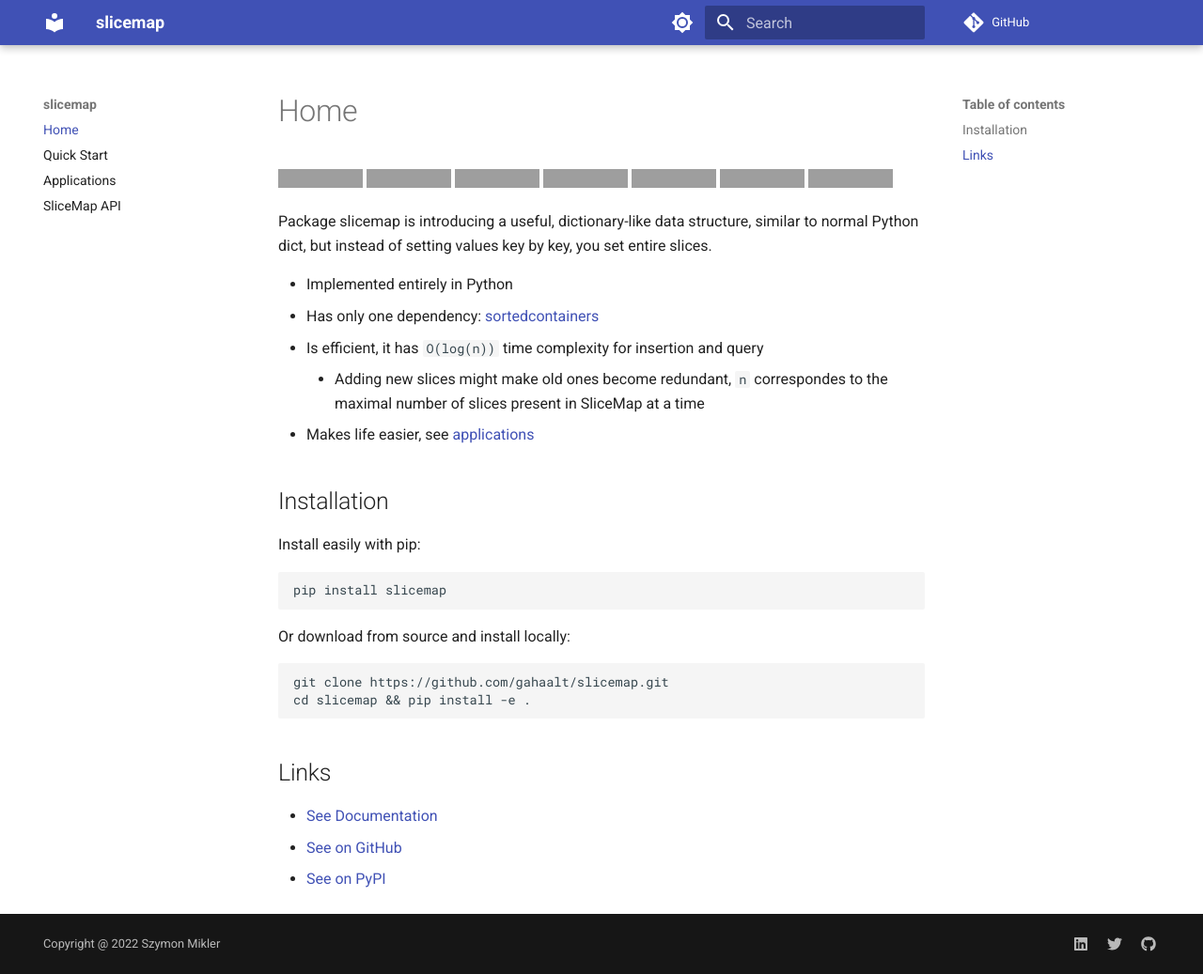
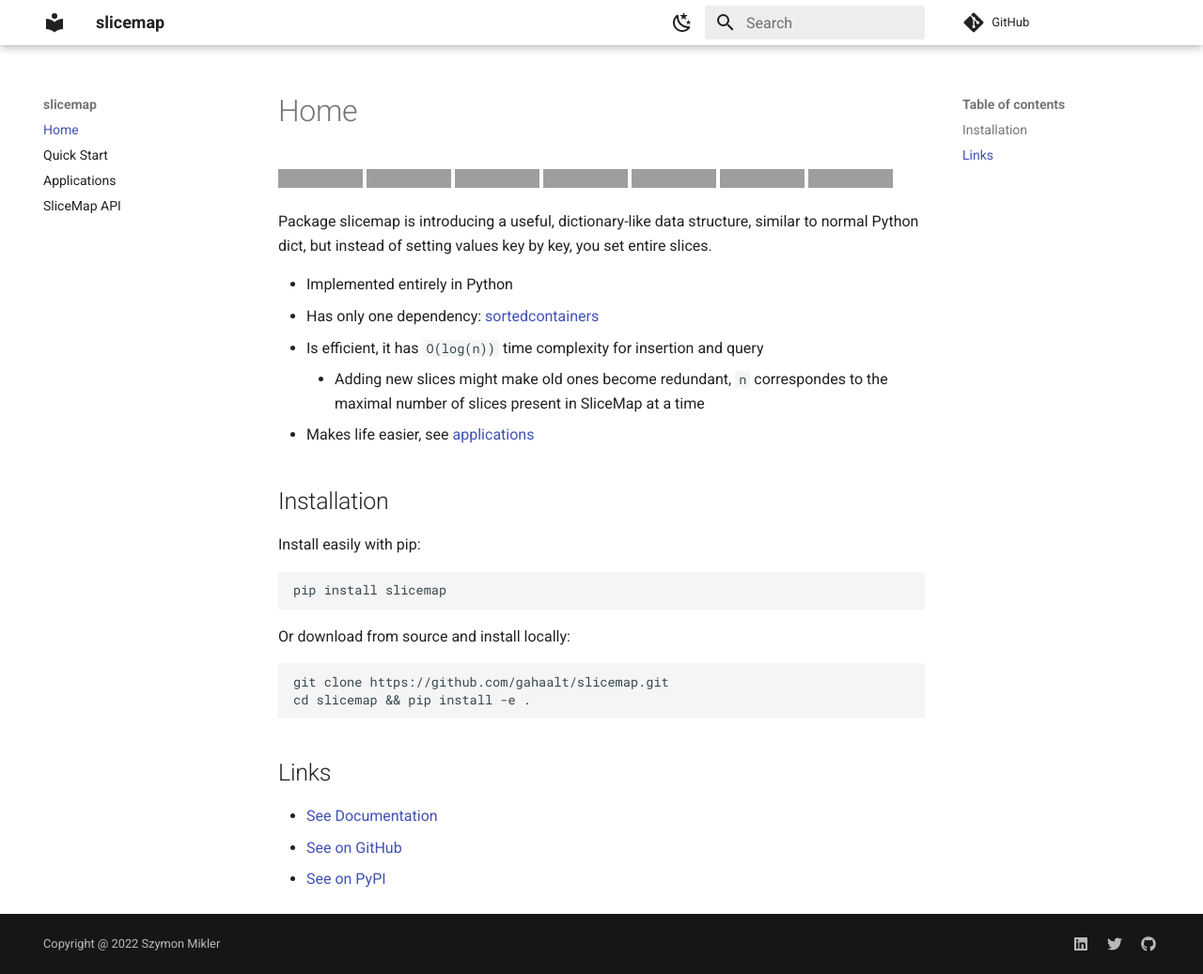
Before and after one commit to sjmikler/slicemap, an MkDocs documentation site: the page built from docs/README.md, in a window 1280 px wide and 1037 px high. Shown: the whole window at 94% size. Built offline with MkDocs 1.6.1 and Material for MkDocs 9.7.7, drawn with Linux system fonts in a browser that asks for light colours; comment, search, counter and statistics services are not loaded; grey boxes are pictures that could not be loaded.

Commit message:
Change docs theme

```diff
--- a/mkdocs.yml
+++ b/mkdocs.yml
@@ -32,16 +32,19 @@ plugins:
 
 theme:
     name: material
-
     palette:
         # Palette toggle for light mode
         -   scheme: default
+            primary: white
+            accent: deep purple
             toggle:
-                icon: material/brightness-7
+                icon: material/weather-night
                 name: Switch to dark mode
 
         # Palette toggle for dark mode
         -   scheme: slate
+            primary: black
+            accent: purple
             toggle:
-                icon: material/brightness-4
+                icon: material/weather-sunny
                 name: Switch to light mode
```
